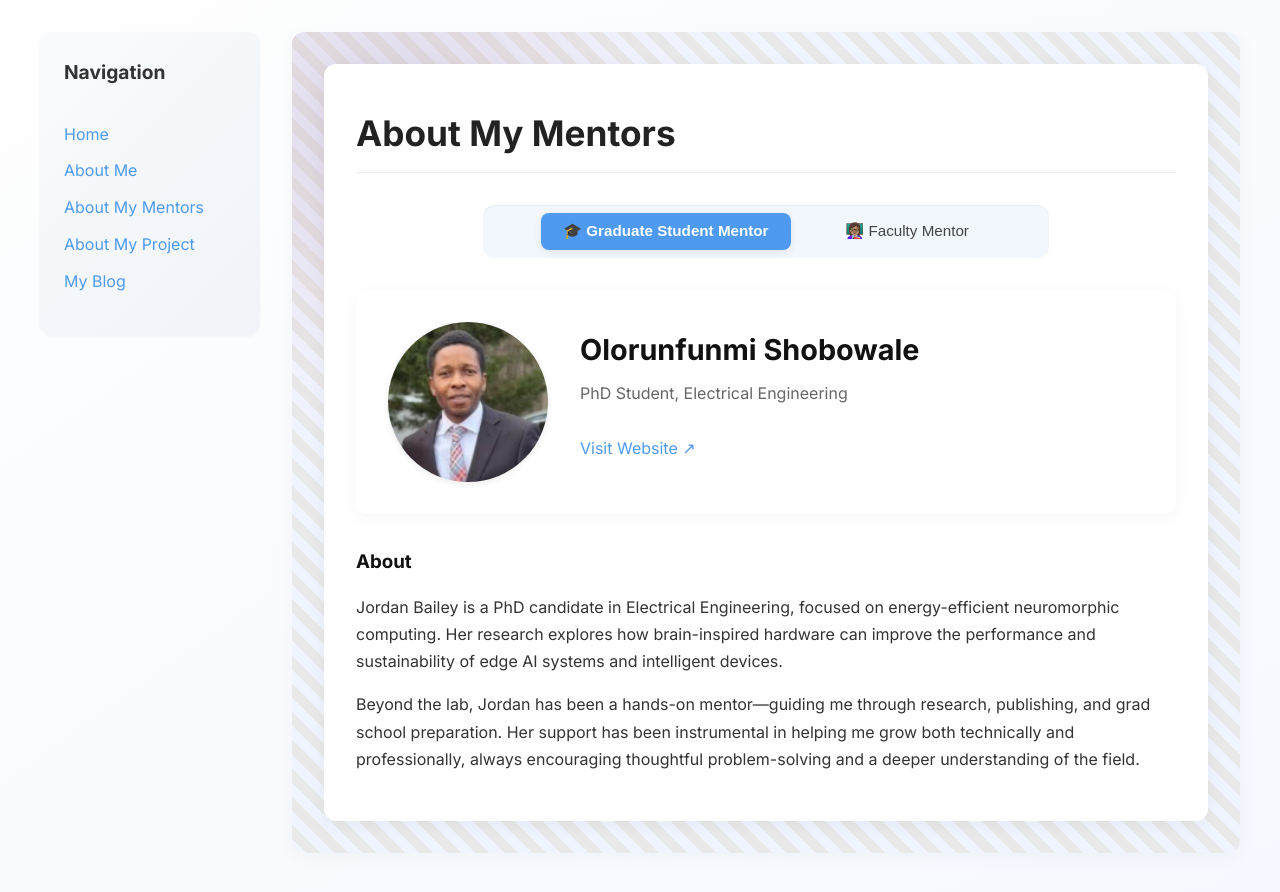
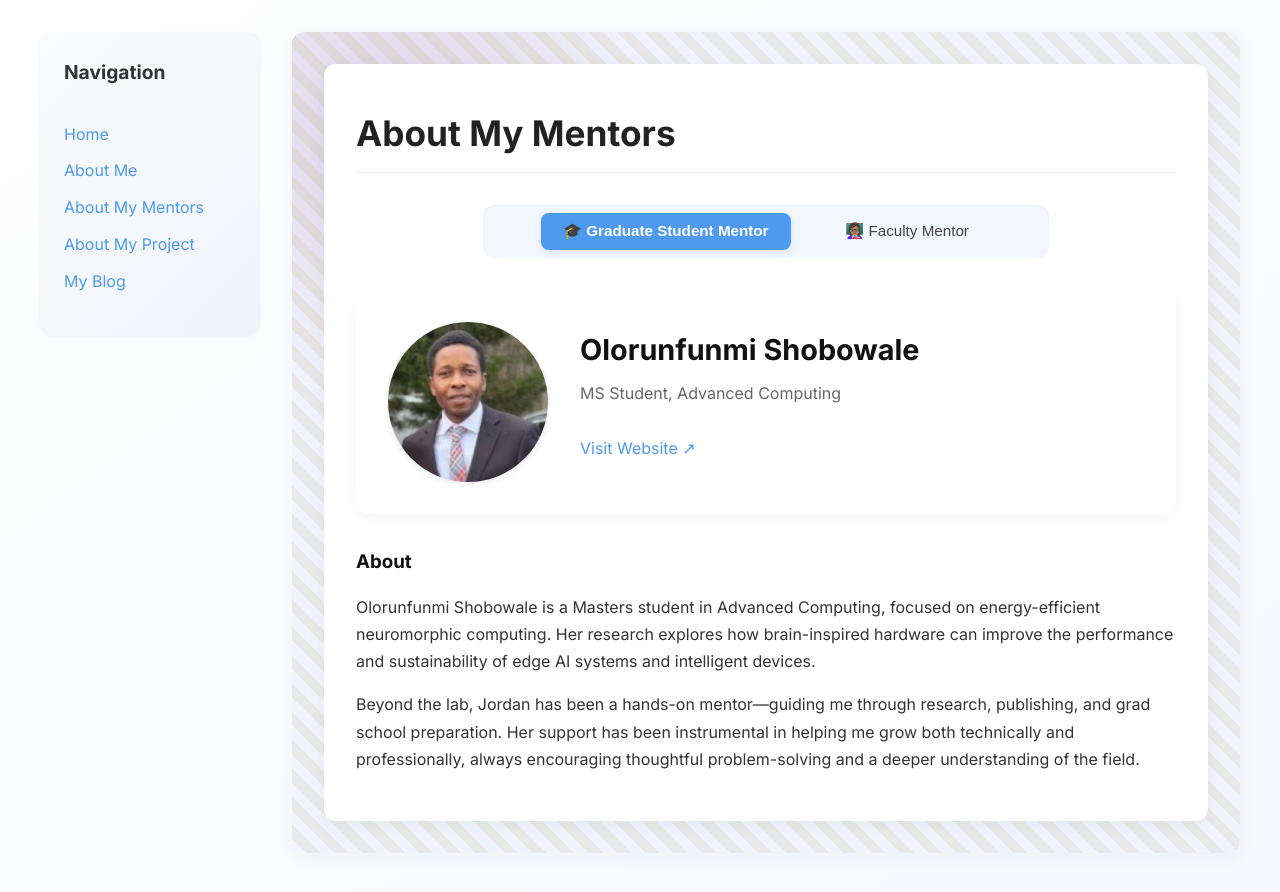
Before and after one commit to Reiner343/Reiner343.github.io, a Jekyll site: the page built from pages/about-my-mentor.md, in a window 1280 px wide. Shown: the top 892 px of the page. Built offline with Jekyll 4.4.1, drawn with Linux system fonts in a browser that asks for light colours.

Commit message:
Update about-my-mentor.md

```diff
--- a/pages/about-my-mentor.md
+++ b/pages/about-my-mentor.md
@@ -5,11 +5,11 @@
 
 graduate_mentor:
   name: Olorunfunmi Shobowale
-  title: PhD Student, Electrical Engineering
+  title: MS Student, Advanced Computing
   image: /assets/images/graduate-mentor.png
-  website: https://gradmentor.example.com
+  website: https://www.linkedin.com/in/olorunfunmi-shobowale-ba352ba7/
   bio: |
-    Jordan Bailey is a PhD candidate in Electrical Engineering, focused on energy-efficient neuromorphic computing. Her research explores how brain-inspired hardware can improve the performance and sustainability of edge AI systems and intelligent devices.
+    Olorunfunmi Shobowale is a Masters student in Advanced Computing, focused on energy-efficient neuromorphic computing. Her research explores how brain-inspired hardware can improve the performance and sustainability of edge AI systems and intelligent devices.
 
     Beyond the lab, Jordan has been a hands-on mentor—guiding me through research, publishing, and grad school preparation. Her support has been instrumental in helping me grow both technically and professionally, always encouraging thoughtful problem-solving and a deeper understanding of the field.
 
```
